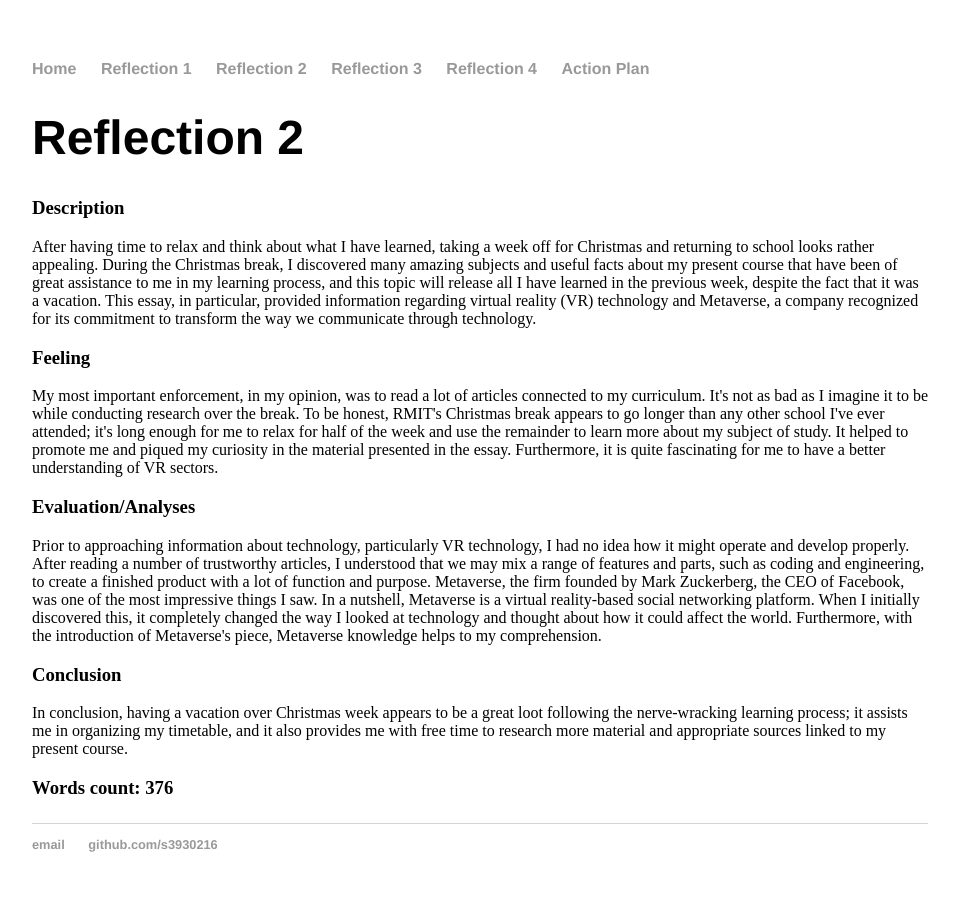
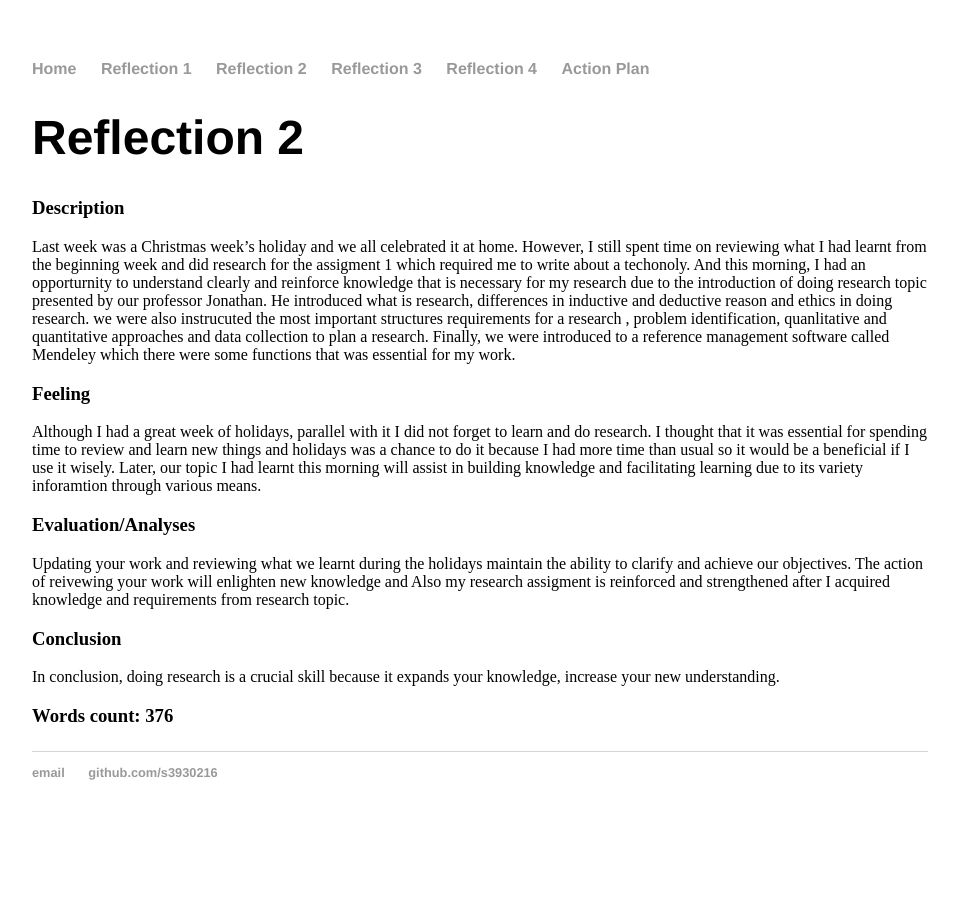
Before and after one commit to kang165/s3930216.github.io, a Jekyll site: the page built from cv/index.html, in a window 1280 px wide. Shown: the whole page, without its empty margins (160-1119 px from the left). Built offline with Jekyll 4.4.1, drawn with Linux system fonts in a browser that asks for light colours.

Commit message:
Update index.html

```diff
--- a/cv/index.html
+++ b/cv/index.html
@@ -6,15 +6,18 @@ title: Reflection 2
  <h1>{{ page.title }}</h1>
 
 <h3>Description</h3>
-	After having time to relax and think about what I have learned, taking a week off for Christmas and returning to school looks rather appealing. During the Christmas break, I discovered many amazing subjects and useful facts about my present course that have been of great assistance to me in my learning process, and this topic will release all I have learned in the previous week, despite the fact that it was a vacation. This essay, in particular, provided information regarding virtual reality (VR) technology and Metaverse, a company recognized for its commitment to transform the way we communicate through technology.
-	<h3>Feeling</h3>
-My most important enforcement, in my opinion, was to read a lot of articles connected to my curriculum. It's not as bad as I imagine it to be while conducting research over the break. To be honest, RMIT's Christmas break appears to go longer than any other school I've ever attended; it's long enough for me to relax for half of the week and use the remainder to learn more about my subject of study. It helped to promote me and piqued my curiosity in the material presented in the essay. Furthermore, it is quite fascinating for me to have a better understanding of VR sectors.
-	<h3>Evaluation/Analyses</h3>
-Prior to approaching information about technology, particularly VR technology, I had no idea how it might operate and develop properly. After reading a number of trustworthy articles, I understood that we may mix a range of features and parts, such as coding and engineering, to create a finished product with a lot of function and purpose.
-	Metaverse, the firm founded by Mark Zuckerberg, the CEO of Facebook, was one of the most impressive things I saw. In a nutshell, Metaverse is a virtual reality-based social networking platform. When I initially discovered this, it completely changed the way I looked at technology and thought about how it could affect the world. Furthermore, with the introduction of Metaverse's piece, Metaverse knowledge helps to my comprehension.
-	<h3>Conclusion</h3>
-In conclusion, having a vacation over Christmas week appears to be a great loot following the nerve-wracking learning process; it assists me in organizing my timetable, and it also provides me with free time to research more material and appropriate sources linked to my present course.
-	<space><h3>Words count: 376</h3><space>
+
+Last week was a Christmas week’s holiday and we all celebrated it at home. However, I still spent time on reviewing what I had learnt from the beginning week and did research for the assigment 1 which required me to write about a techonoly. And this morning, I had an opporturnity to understand clearly  and reinforce knowledge that is necessary for my research due to the introduction of doing research topic presented by our professor Jonathan. He introduced what is research, differences in inductive and deductive reason and ethics in doing research. we were also instrucuted the most important structures requirements for a research , problem identification, quanlitative and quantitative approaches and data collection to plan a research. Finally, we were introduced to a reference management software called Mendeley which there were some functions that was essential for my work.
+<h3>Feeling</h3>
+
+	Although I had a great week of holidays, parallel with it I did not forget to learn and do research. I thought that it was essential for spending time to review and learn new things and holidays was a chance to do it because I had more time than usual so it would be a beneficial if I use it wisely. Later, our topic I had learnt this morning will assist in building knowledge and facilitating learning due to its variety inforamtion through various means.
+<h3>Evaluation/Analyses</h3>
+
+	Updating your work and reviewing what we learnt during the holidays maintain the ability to clarify and achieve our objectives. The action of reivewing your work will enlighten new knowledge and  Also my research assigment is reinforced and strengthened after I acquired knowledge and requirements from research topic.
+<h3>Conclusion</h3>
+	In conclusion, doing research is a crucial skill because it expands your knowledge, increase your new understanding.
+
+<space><h3>Words count: 376</h3><space>
 </p>
 
 </div><!-- /.blurb -->
```
